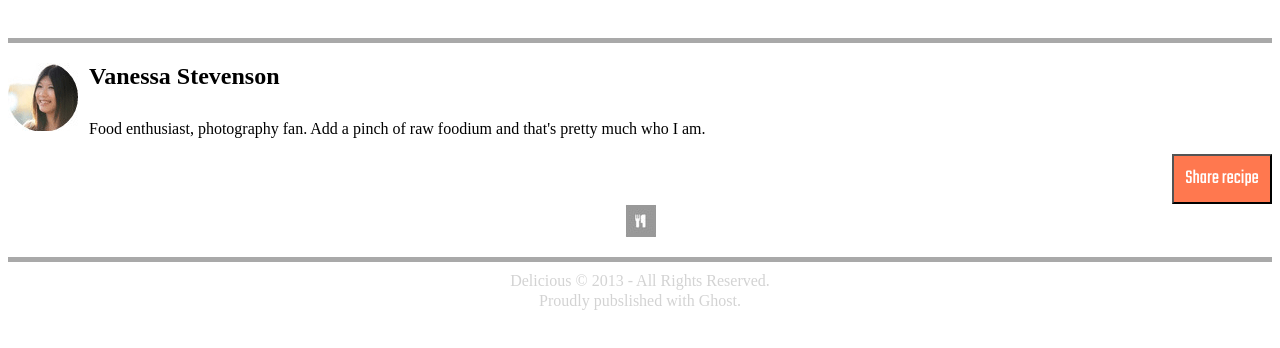
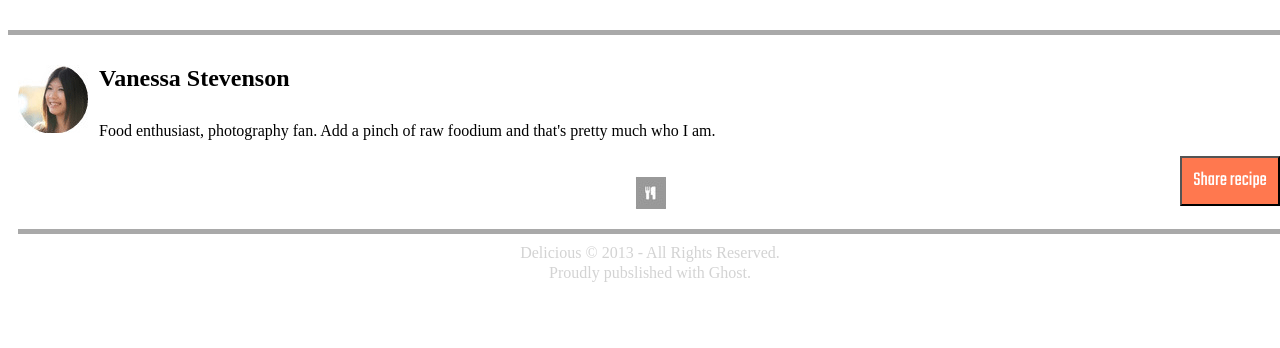
Before and after one commit to SteeleWalston/Chocolate-pizza, a plain HTML site: page index.html in a window 1280 px wide. Drawn offline with Linux system fonts and the light colour scheme.

Commit message:
finished css for footer

```diff
--- a/style.css
+++ b/style.css
@@ -2,10 +2,11 @@
     border: 1px solid black
 } */
 
-body {
-    display: flex;
-    flex-direction: column;
-    align-items: center
+footer {
+    margin: auto;
+    width: 50%;
+    border: hidden;
+    padding: 10px
 }
 
 #bio-footer {
@@ -30,7 +31,8 @@ body {
 }
 
 #bio-footer button {
-    float: right;
+    position: absolute;
+    right: 0;
     background-color: rgb(255, 120, 79);
     height: 50px;
     width:100px;
```
